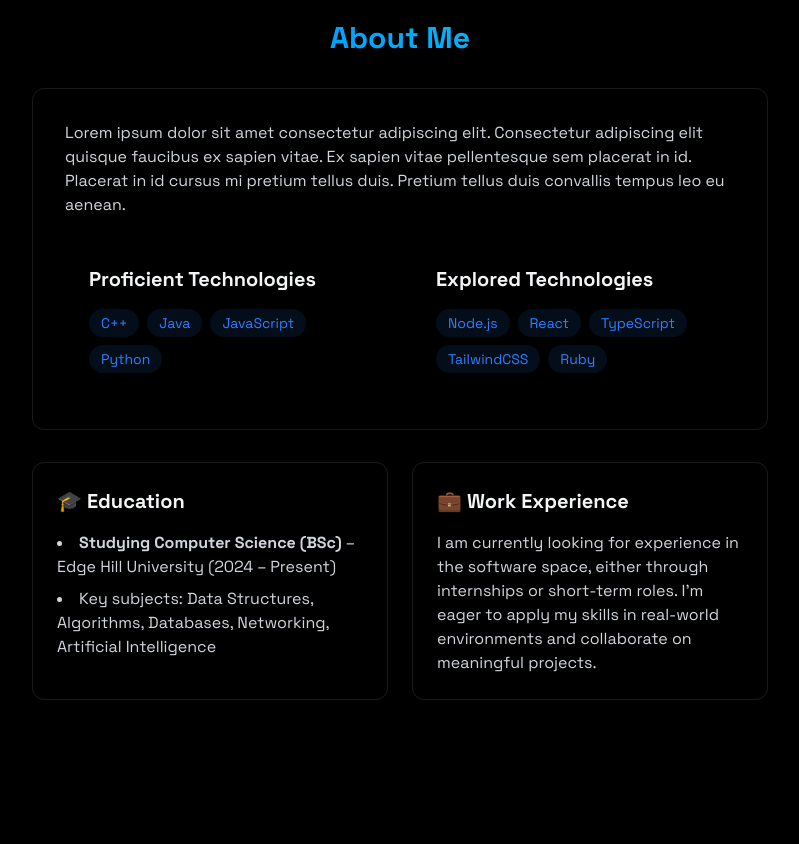
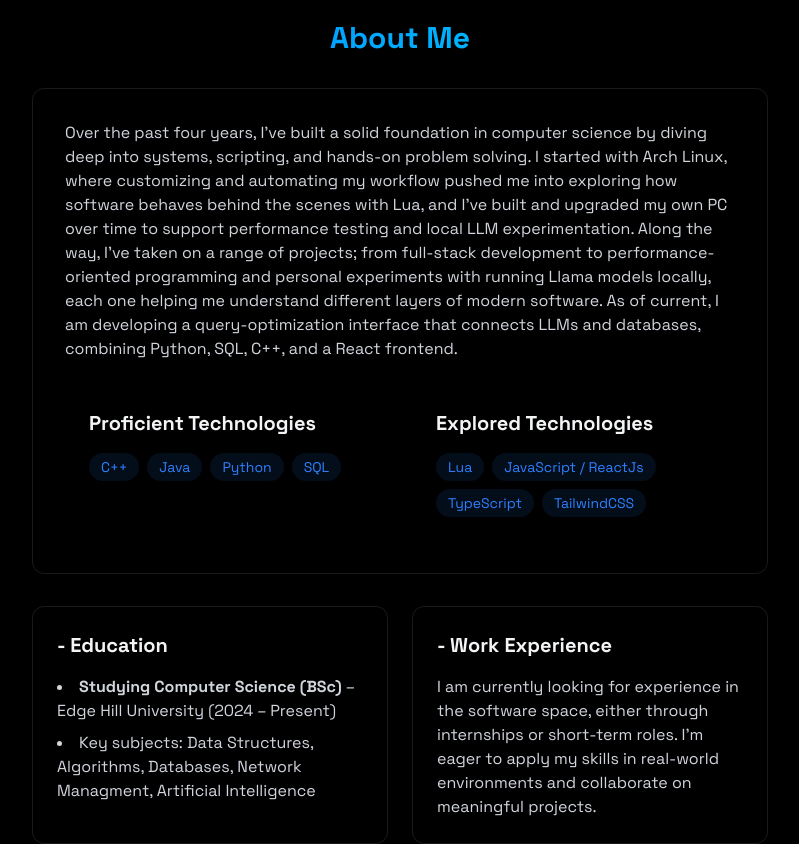
Before and after one commit to Dialexy/Dialexy.github.io, a React (Vite) app: page / in a window 1280 px wide. Shown: the part 860-1704 px from the top of the page, without its empty margins (240-1039 px from the left). Built offline with nearby package versions, Linux system fonts and the light colour scheme.

Commit message:
Update Home and About

```diff
--- a/src/components/sections/About.jsx
+++ b/src/components/sections/About.jsx
@@ -1,8 +1,8 @@
 import { RevealOnScroll } from "../RevealOnScroll";
 
 export const About = () => {
-  const ProficientSkills = ["C++", "Java", "JavaScript", "Python"];
-  const ExploredSkills = ["Node.js", "React", "TypeScript", "TailwindCSS", "Ruby"];
+  const ProficientSkills = ["C++", "Java", "Python", "SQL"];
+  const ExploredSkills = ["Lua" ,"JavaScript / ReactJs", "TypeScript", "TailwindCSS"];
 
   return (
     <section
@@ -17,7 +17,11 @@ export const About = () => {
 
           <div className="rounded-xl p-8 border border-white/10 hover:-translate-y-1 transition-all">
             <p className="text-gray-300 mb-6">
-            Lorem ipsum dolor sit amet consectetur adipiscing elit. Consectetur adipiscing elit quisque faucibus ex sapien vitae. Ex sapien vitae pellentesque sem placerat in id. Placerat in id cursus mi pretium tellus duis. Pretium tellus duis convallis tempus leo eu aenean.
+              Over the past four years, I’ve built a solid foundation in computer science by diving deep into systems, scripting, and hands-on problem solving. I started with Arch Linux, where customizing and automating my workflow pushed me into exploring how software behaves behind the scenes with Lua, and I’ve built and upgraded my own PC over time to support performance testing and local LLM experimentation.
+
+              Along the way, I’ve taken on a range of projects; from full-stack development to performance-oriented programming and personal experiments with running Llama models locally, each one helping me understand different layers of modern software.
+
+              As of current, I am developing a query-optimization interface that connects LLMs and databases, combining Python, SQL, C++, and a React frontend.
             </p>
 
             <div className="grid grid-cols-1 md:grid-cols-2 gap-6">
@@ -53,19 +57,19 @@ export const About = () => {
 
           <div className="grid grid-cols-1 md:grid-cols-2 gap-6 mt-8">
             <div className="p-6 rounded-xl border border-white/10 hover:-translate-y-1 transition-all">
-              <h3 className="text-xl font-bold mb-4">🎓 Education</h3>
+              <h3 className="text-xl font-bold mb-4"> - Education </h3>
               <ul className="list-disc list-inside text-gray-300 space-y-2">
                 <li>
                   <strong>Studying Computer Science (BSc)</strong> – Edge Hill University (2024 – Present)
                 </li>
                 <li>
-                  Key subjects: Data Structures, Algorithms, Databases, Networking, Artificial Intelligence
+                  Key subjects: Data Structures, Algorithms, Databases, Network Managment, Artificial Intelligence
                 </li>
               </ul>
             </div>
 
             <div className="p-6 rounded-xl border border-white/10 hover:-translate-y-1 transition-all">
-              <h3 className="text-xl font-bold mb-4">💼 Work Experience</h3>
+              <h3 className="text-xl font-bold mb-4"> - Work Experience </h3>
               <div className="space-y-4 text-gray-300">
                 <p>
                   I am currently looking for experience in the software space, either through internships or short-term roles. I'm eager to apply my skills in real-world environments and collaborate on meaningful projects.
--- a/src/components/sections/Home.jsx
+++ b/src/components/sections/Home.jsx
@@ -12,7 +12,7 @@ export const Home = () => {
             I'm Filipe Ramos
           </h1>
           <p className="text-gray-300 text-lg mb-8 max-w-lg mx-auto">
-            Software Developer with an interest in Data Analytics and Embedded Systems.
+            Software Developer with an interest in Data Analytics and LLM Development.
           </p>
           <div className="flex justify-center space-x-4">
             <a
```
